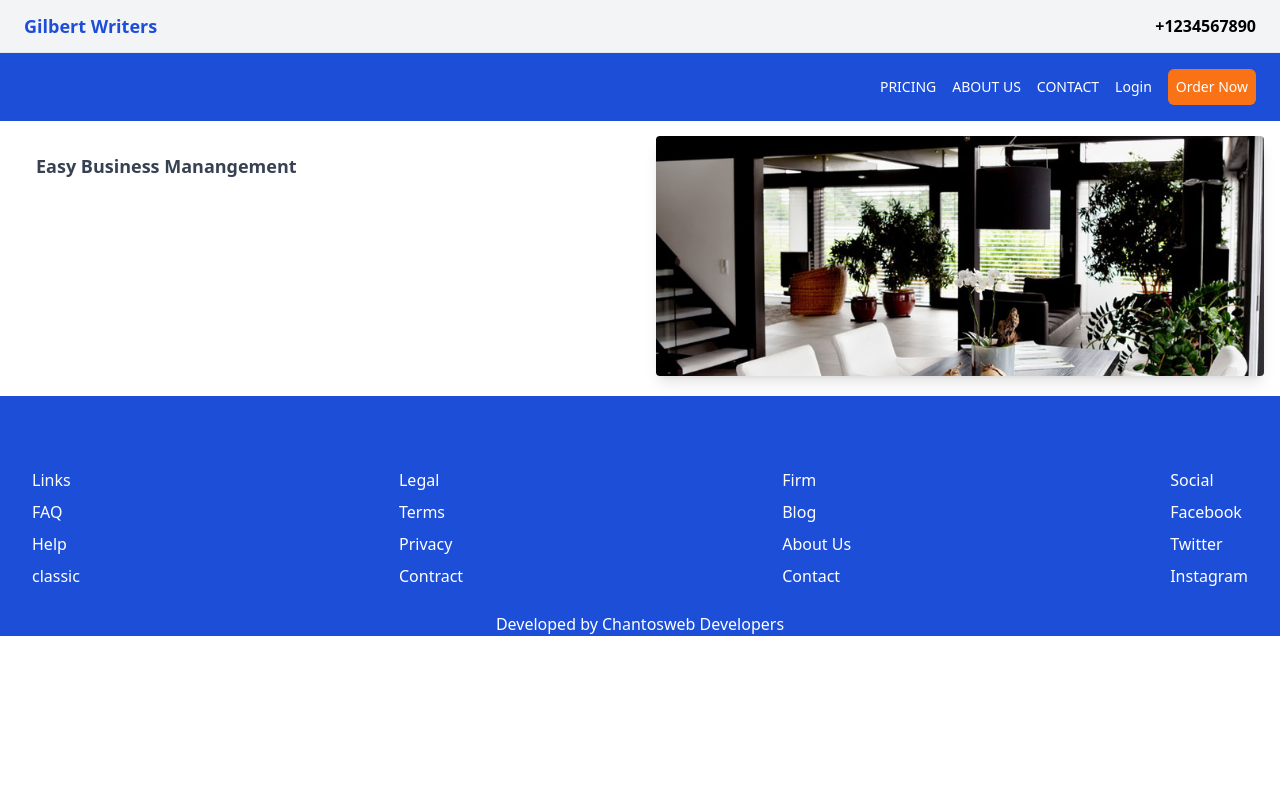
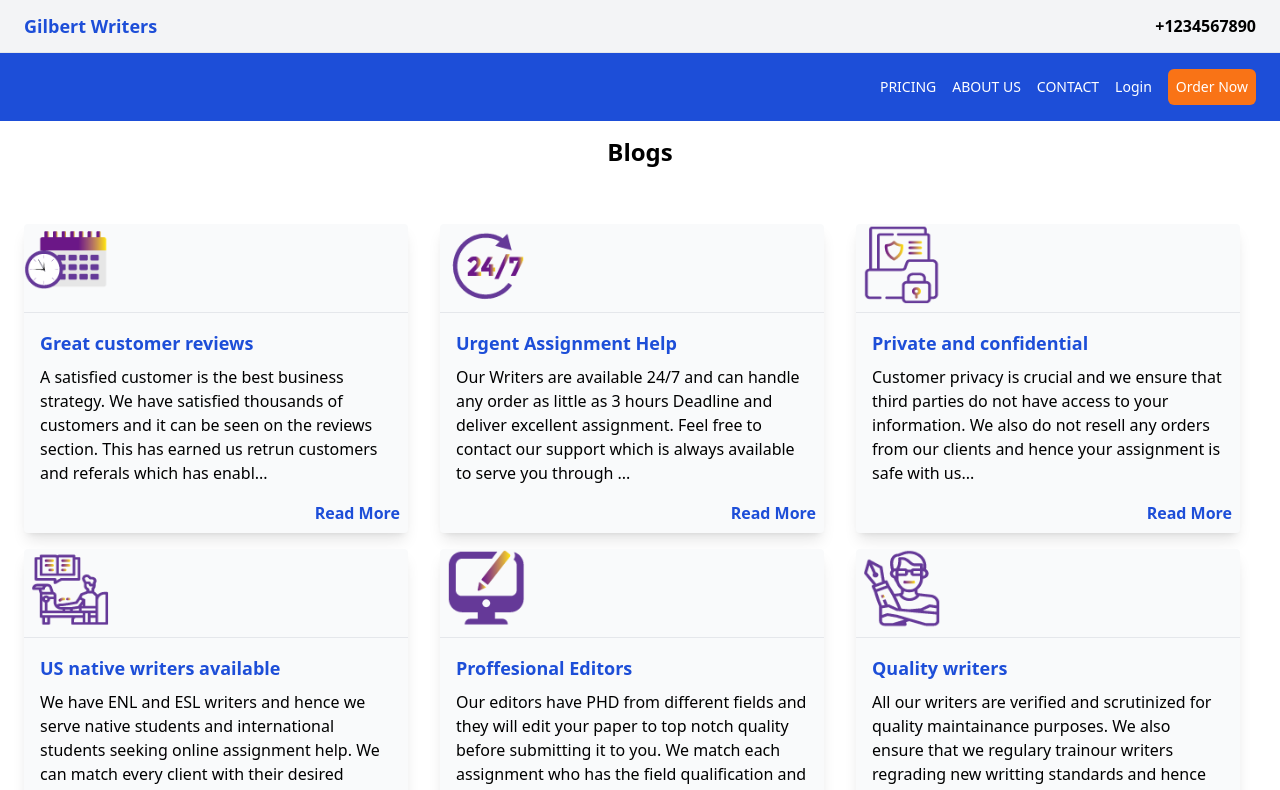
Before and after one commit to myrachanto/writer, a Next.js app: page /blog in a window 1280 px wide. Shown: the top 790 px of the page. Built offline with nearby package versions, Linux system fonts and the light colour scheme.

Commit message:
blogs lists

```diff
--- /dev/null
+++ b/components/patches/blogitem.js
@@ -0,0 +1,35 @@
+// import { host } from '../../utils/constants'
+import Link from "next/link";
+// import Image from 'next/image'
+const Blogitem = ({item}) => {
+    return (
+          <div className="bg-gray-50 rounded overflow-hidden md:w-96 shadow-lg m-2">
+
+       {/* <Link href={'/blog/'+item.url}>
+        <img src={`${host}/${item.icon}`} className="w-full object-cover h-48 md:h-96 hover:cursor-pointer " alt={item.title} /></Link> */}
+        <img src={item.icon} className="h-20" />
+       {/* <Link href={'/celebration/'+item.url}>
+        <Image
+        // loader={myLoader}
+        src={`${host}/${item.picture}`}
+        alt={item.altertag}
+        width={500}
+        height={500}
+        priority
+        className="cardimg"
+      /></Link> */}
+          <hr className="md:my-2" />
+         <div className="md:m-4 text-base  ">
+
+       <Link href={'/blog/'+item.url}><h4 className="text-lg coloring1 my-2 font-semibold hover:cursor-pointer">{item.title}</h4></Link>
+           <div className="text-base" dangerouslySetInnerHTML={{__html: item.content.substring(0,200) + "..."}}>
+         </div>
+         </div>
+           <div className='m-2 flex justify-end items-center coloring1 ' >
+            <Link href={'/blog/'+item.url}  ><span className='hover:cursor-pointer font-bold'>Read More</span></Link>
+            </div>
+         </div>
+     );
+}
+
+export default Blogitem;
--- a/pages/blog.js
+++ b/pages/blog.js
@@ -1,24 +1,51 @@
+import { useState } from "react";
+import Blogitem from "../components/patches/blogitem";
+import Portfo from "../components/patches/portfo";
+
 const Blog = () => {
+  const [portfolio, setPortfolio] = useState([
+    {
+      title: "Great customer reviews",
+      content: "A satisfied customer is the best business strategy. We have satisfied thousands of customers and it can be seen on the reviews section. This has earned us retrun customers and referals which has enabled us to reach thousands of students online",
+      icon: 'top/calendar.png'
+    },
+    {
+      title: "Urgent Assignment Help",
+      content: "Our Writers are available 24/7 and can handle any order as little as 3 hours Deadline and deliver excellent assignment. Feel free to contact our support which is always available to serve you through our live chat and email or whatsApp and your wish is our command.",
+      icon: 'top/supp.png'
+    },
+    {
+      title: "Private and confidential",
+      content: "Customer privacy is crucial and we ensure that third parties do not have access to your information. We also do not resell any orders from our clients and hence your assignment is safe with us",
+      icon: 'top/secure.png'
+    },
+    {
+      title: "US native writers available",
+      content: "We have ENL and ESL writers and hence we serve native students and international students seeking online assignment help. We can match every client with their desired quality and hence we have attained a substantial market commend",
+      icon: 'top/writer.png'
+    },
+    {
+      title: "Proffesional Editors",
+      content: "Our editors have PHD from different fields and they will edit your paper to top notch quality before submitting it to you. We match each assignment who has the field qualification and hence proffesional and high quality assignment guarunteed",
+      icon: 'top/edit.png'
+    },
+    {
+      title: "Quality writers",
+      content: "All our writers are verified and scrutinized for quality maintainance purposes. We also ensure that we regulary trainour writers regrading new writting standards and hence always deliver updated quality content and formats",
+      icon: 'top/us.png'
+    }
+]);
     return (
         <div>
     <div className="my-5 mt-24">
-      <div className="flexing">
-      <div className="griding">
-      <div className="comment">
-      <h2 className="text-lg font-bold">Easy Business Manangement</h2>
-       {/* <p className="text-base">
-         We provide an easier means to manage your business anywhere, anytime, and wherever you want. Chantomsq is designed and developed with multiple shops in mind- easy multiple shop registrations.
-       </p>
-       <h2 className="text-lg font-bold">Easy employee managment and roles assignment.</h2>
-       <p className="text-base">
-         With Chantomsq managing an employee is easy- assigning roles is modularised meaning only the aspects that you want them to access- that they will access
-       </p> */}
-       </div>
-        <div className="imaging">
-        <img src="interiour.jpg" alt="responsive web development" className="cardimg1"/>
+    <div className='mt-96 lg:mt-0'>
+      <h2 className='flex justify-center items-center font-semibold py-10'>Blogs</h2>
+      <div className='max-w-7xl  2xl:mx-auto mx-4 grid lg:grid-cols-3 md:grid-cols-2'>
+      {portfolio && portfolio.map(portfo => (
+        <Blogitem item={portfo} key={portfo.title}/>
+      ))}
       </div>
-    </div>
-    </div>
+      </div>
     </div>
   </div>
      );
```
Also changed, not shown: pages/blog/[url].js (added).
